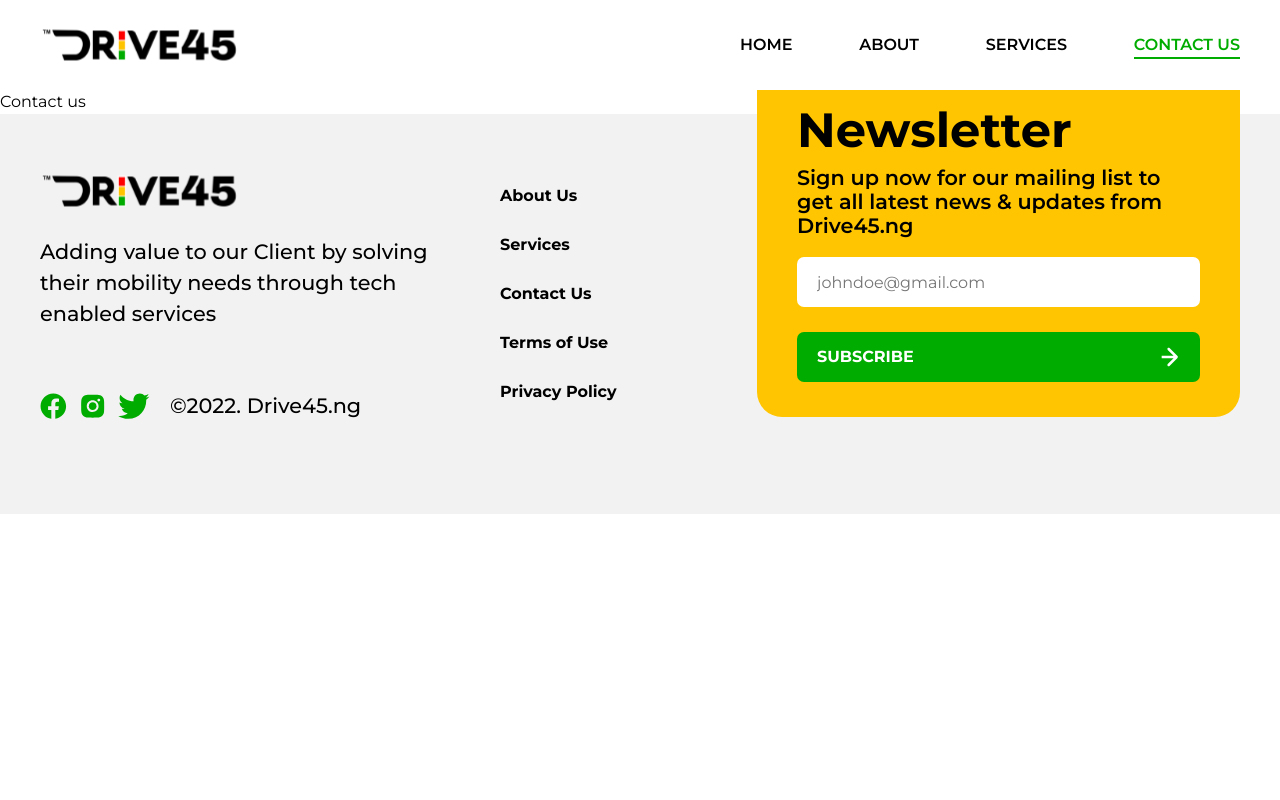
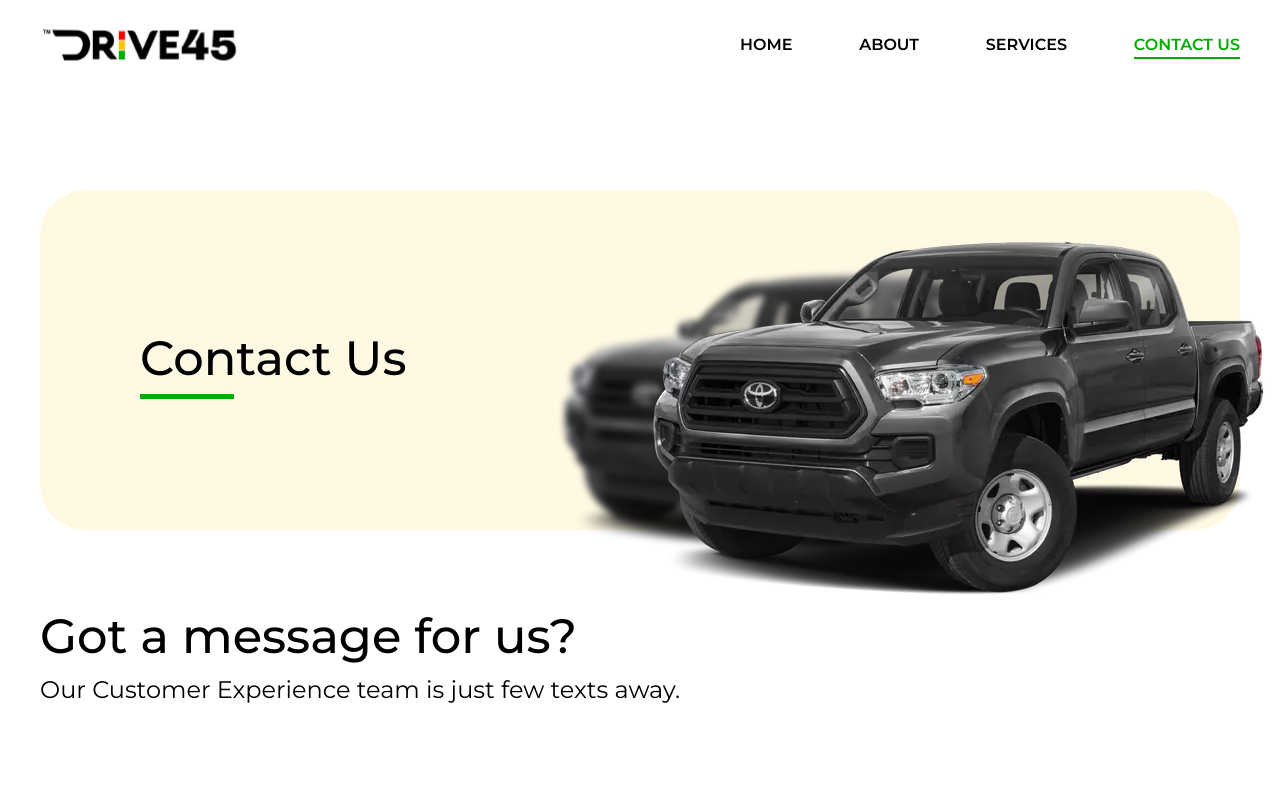
Before and after one commit to gloverola/drive45, a Next.js app: page /contact in a window 1280 px wide. Shown: the top 800 px of the page. Built offline with nearby package versions, Linux system fonts and the light colour scheme.

Commit message:
feat: add contact page

```diff
--- /dev/null
+++ b/src/components/contact/ContactSection.jsx
@@ -0,0 +1,179 @@
+import React from "react";
+import styled from "styled-components";
+import EnterIcon from "../../../public/assets/enter-icon.svg";
+
+const ContactSection = () => {
+  return (
+    <View>
+      <div className='content'>
+        <div className='display'>
+          <h1>Contact Us</h1>
+          <div className='line'></div>
+          <img src='/assets/car10.png' alt='car' />
+        </div>
+
+        <div className='heading'>
+          <h2>Got a message for us?</h2>
+          <p>Our Customer Experience team is just few texts away.</p>
+        </div>
+
+        <div className='row'>
+          <form>
+            <div className='input'>
+              <label htmlFor='name'>Full Name</label>
+              <input type='text' placeholder='Enter here' />
+            </div>
+            <div className='input'>
+              <label htmlFor='name'>Email Address</label>
+              <input type='email' placeholder='Enter here' />
+            </div>
+            <div className='input'>
+              <label htmlFor='name'>Phone Number</label>
+              <input type='text' placeholder='Enter here' />
+            </div>
+            <div className='input'>
+              <label htmlFor='name'>Message</label>
+              <textarea rows={7} type='text' placeholder='Enter here' />
+            </div>
+            <button type='submit'>
+              SEND MESSAGE <EnterIcon className='icon' />
+            </button>
+          </form>
+          <div className='image-view'>
+            <img src='/assets/man.png' alt='man holding phone' />
+          </div>
+        </div>
+      </div>
+    </View>
+  );
+};
+
+export default ContactSection;
+
+const View = styled.section`
+  width: 100vw;
+  height: 100%;
+  padding: 100px 0;
+  position: relative;
+  margin-bottom: 100px;
+
+  .content {
+    width: 1200px;
+    height: 100%;
+    margin: 0 auto;
+
+    .display {
+      width: 100%;
+      height: 340px;
+      background-color: #fff9e4;
+      border-radius: 45px;
+      display: flex;
+      flex-direction: column;
+      justify-content: center;
+      padding: 0 100px;
+      position: relative;
+
+      img {
+        position: absolute;
+        bottom: -100px;
+        right: -30px;
+      }
+
+      h1 {
+        font-size: 3rem;
+        font-weight: 500;
+      }
+
+      .line {
+        width: 94px;
+        height: 5px;
+        background-color: ${(props) => props.theme.colors.green};
+      }
+    }
+
+    .heading {
+      margin-top: 70px;
+
+      h2 {
+        font-size: 3rem;
+        font-weight: 500;
+      }
+
+      p {
+        font-size: 1.5rem;
+      }
+    }
+
+    .row {
+      width: 100%;
+      display: flex;
+      align-items: flex-start;
+      justify-content: space-between;
+      margin-top: 90px;
+
+      form {
+        width: 55%;
+
+        .input {
+          width: 100%;
+          display: flex;
+          flex-direction: column;
+          margin-bottom: 30px;
+
+          input {
+            height: 58px;
+            border: none;
+            outline: none;
+            background-color: #f6f6f6;
+            border-radius: 9px;
+            margin-top: 5px;
+            padding: 20px;
+            resize: none;
+          }
+
+          textarea {
+            border: none;
+            outline: none;
+            background-color: #f6f6f6;
+            border-radius: 9px;
+            margin-top: 5px;
+            padding: 20px;
+            resize: none;
+          }
+        }
+
+        button {
+          width: 400px;
+          height: 70px;
+          margin-top: 50px;
+          cursor: pointer;
+          outline: none;
+          border: none;
+          border-radius: 7px;
+          background-color: ${(props) => props.theme.colors.green};
+          padding: 15px 20px;
+          display: flex;
+          align-items: center;
+          justify-content: center;
+          color: ${(props) => props.theme.colors.white};
+          font-weight: 700;
+          text-transform: uppercase;
+          font-size: 1.6rem;
+
+          .icon {
+            margin-left: 20px;
+          }
+        }
+      }
+
+      .image-view {
+        width: 40%;
+        display: flex;
+        justify-content: flex-end;
+        img {
+          width: 100%;
+        }
+      }
+    }
+  }
+`;
--- a/src/pages/contact.js
+++ b/src/pages/contact.js
@@ -1,10 +1,15 @@
+import ContactSection from "components/contact/ContactSection";
 import Footer from "components/Footer";
 import Layout from "components/Layout";
 import Navbar from "components/Navbar";
 import React from "react";
 
 const Contact = () => {
-  return <div>Contact us</div>;
+  return (
+    <div>
+      <ContactSection />
+    </div>
+  );
 };
 
 export default Contact;
```
Also changed, not shown: public/assets/car10.png (added), public/assets/man.png (added).
